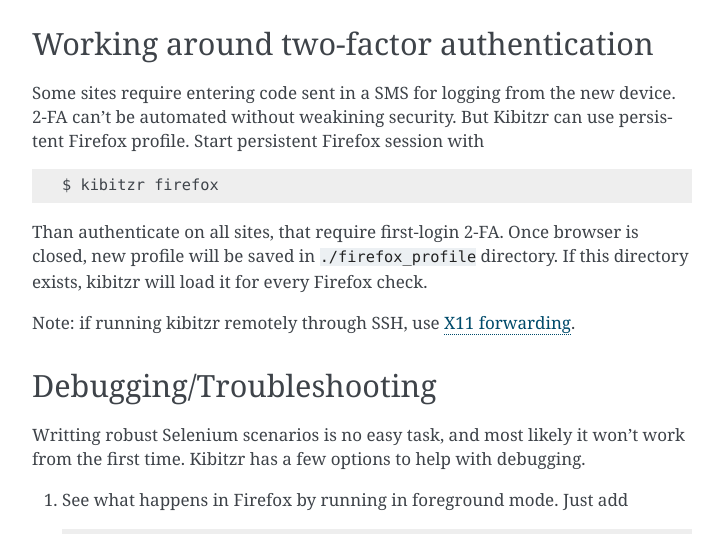
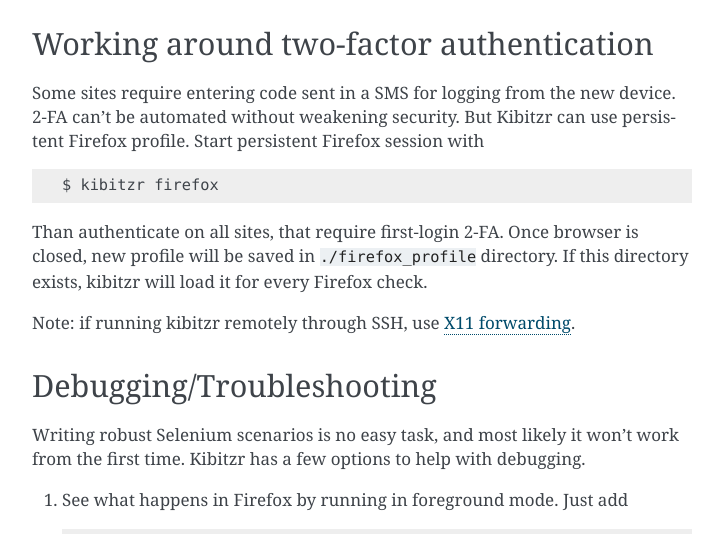
Before and after one commit to kibitzr/kibitzr, a Sphinx documentation site: the page built from docs/scenario.rst, in a window 1280 px wide and 900 px high, scrolled down 1929 px. Shown: the part 179-713 px from the top of the window, without its empty margins (388-1111 px from the left). Built offline with Sphinx 7.4.7, drawn with Linux system fonts in a browser that asks for light colours.

Commit message:
Fixed typos: weakining -> weakening, writting -> writing

```diff
--- a/docs/scenario.rst
+++ b/docs/scenario.rst
@@ -117,7 +117,7 @@
 ----------------------------------------
 
 Some sites require entering code sent in a SMS for logging from the new device.
-2-FA can't be automated without weakining security.
+2-FA can't be automated without weakening security.
 But Kibitzr can use persistent Firefox profile.
 Start persistent Firefox session with
 
@@ -136,7 +136,7 @@
 Debugging/Troubleshooting
 -------------------------
 
-Writting robust Selenium scenarios is no easy task, and most likely
+Writing robust Selenium scenarios is no easy task, and most likely
 it won't work from the first time.
 Kibitzr has a few options to help with debugging.
 
```
